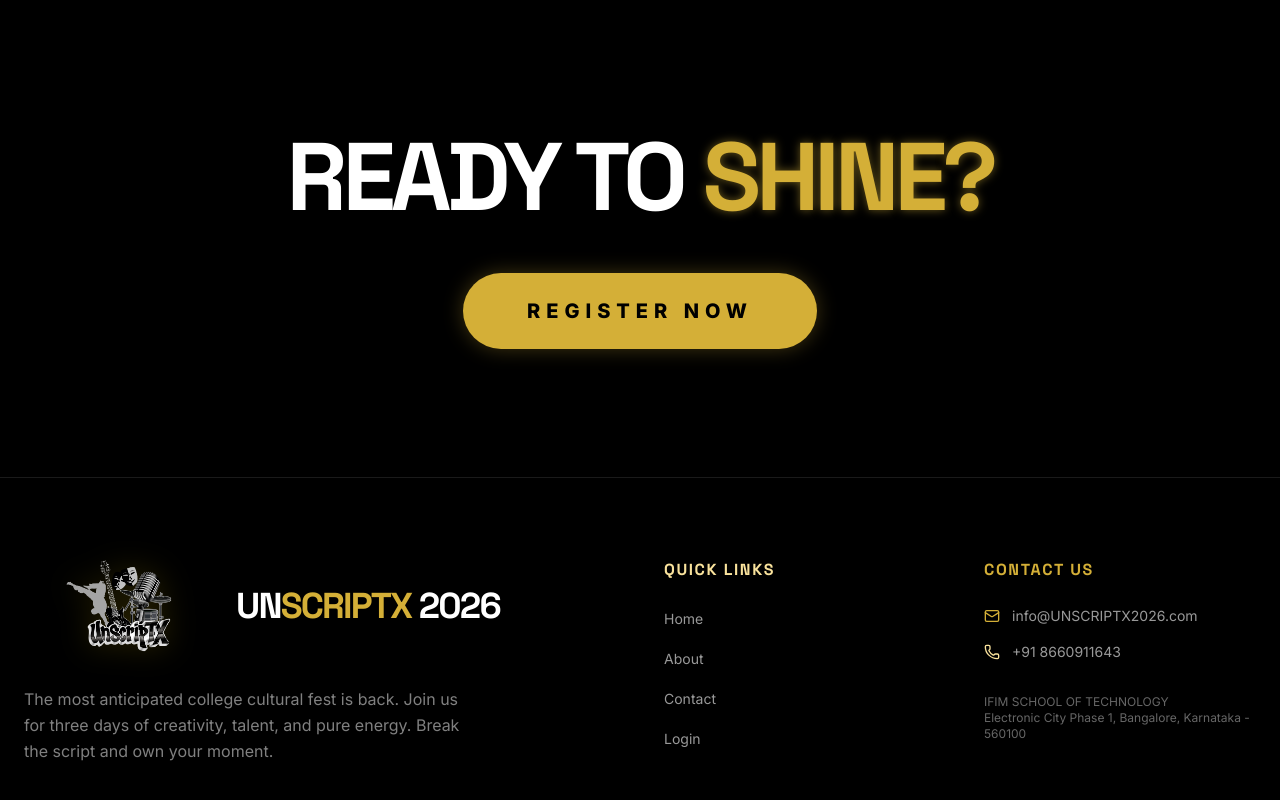
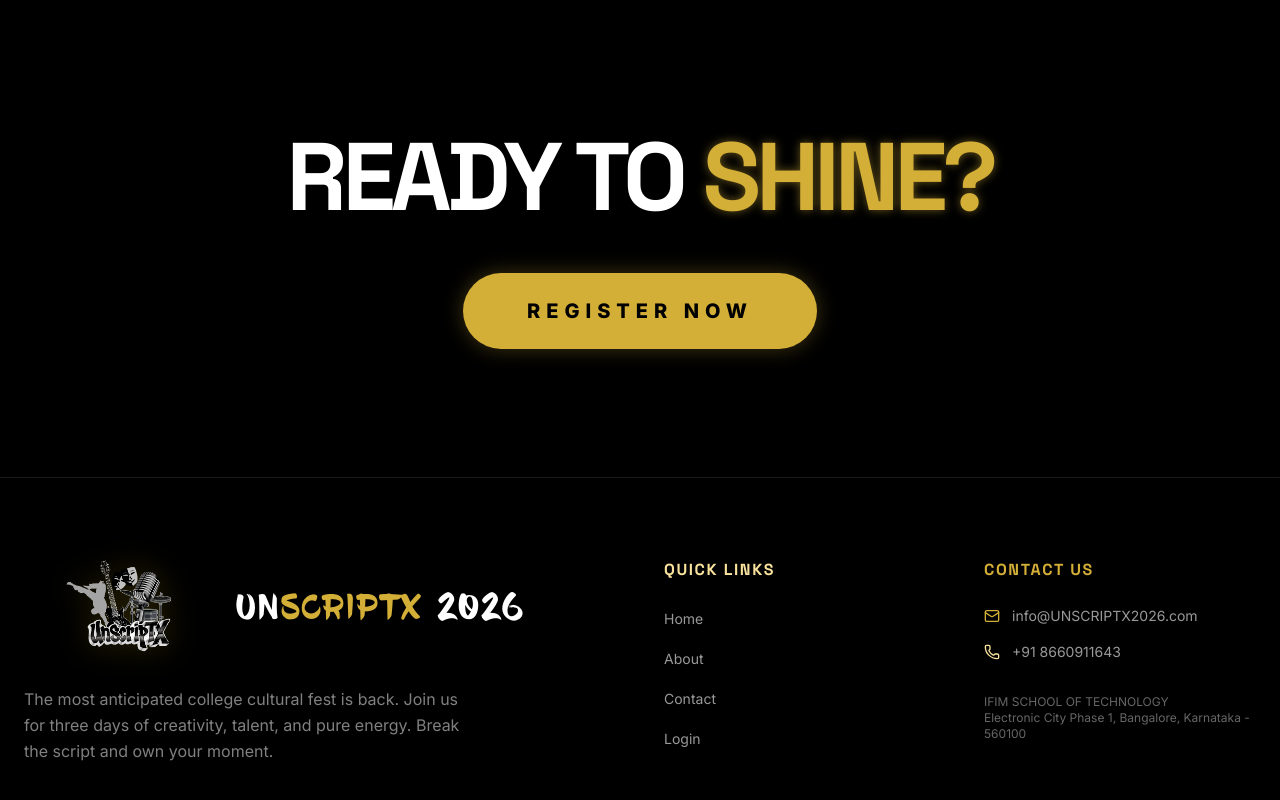
Before and after one commit to snagatushar/unscriptxaws, a React (Vite) app: page / in a window 1280 px wide. Shown: the part 4166-4966 px from the top of the page. Built offline with nearby package versions, Linux system fonts and the light colour scheme; no server answers; the database is empty.

Commit message:
style: apply blowbrush font to footer and disable unscriptx logo animations

```diff
--- a/src/components/Footer.tsx
+++ b/src/components/Footer.tsx
@@ -11,9 +11,9 @@
             <img
               src="/logo.png"
               alt="UNSCRIPTX Logo"
-              className="w-48 h-24 object-contain group-hover:rotate-6 transition-transform duration-500 filter invert contrast-125 mix-blend-screen drop-shadow-[0_0_15px_rgba(255,215,0,0.15)]"
+              className="w-48 h-24 object-contain filter invert contrast-125 mix-blend-screen drop-shadow-[0_0_15px_rgba(255,215,0,0.15)]"
             />
-            <span className="text-4xl font-display font-bold tracking-tighter text-white">
+            <span className="text-4xl font-blowbrush tracking-widest text-white mt-2">
               UN<span className="text-fest-gold">SCRIPTX</span> 2026
             </span>
           </Link>
--- a/src/components/Navbar.tsx
+++ b/src/components/Navbar.tsx
@@ -62,7 +62,7 @@
             fetchPriority="high"
             loading="eager"
             decoding="async"
-            className="w-40 h-20 object-contain group-hover:scale-105 transition-transform duration-500 filter invert contrast-125 mix-blend-screen drop-shadow-[0_0_8px_rgba(255,215,0,0.2)]"
+            className="w-40 h-20 object-contain filter invert contrast-125 mix-blend-screen drop-shadow-[0_0_8px_rgba(255,215,0,0.2)]"
           />
         </Link>
 
```
